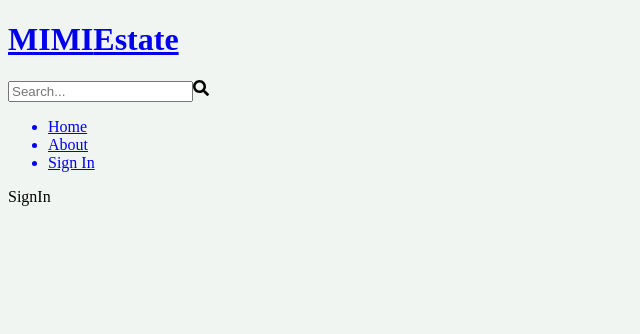
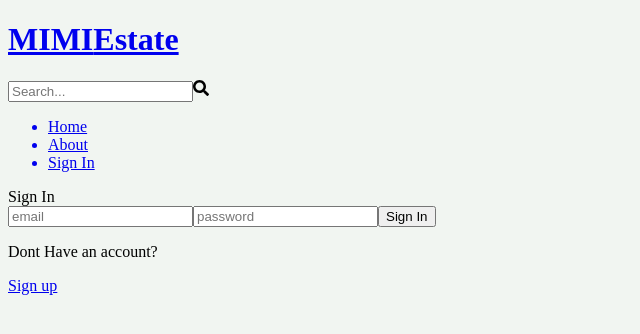
Before and after one commit to miminthikhaff/MIMI-estate, a React (Create React App) app: page /Sign-In in a window 1280 px wide. Shown: the top 334 px of the page, without its empty margins (0-640 px from the left). Built offline with nearby package versions, Linux system fonts and the light colour scheme.

Commit message:
add redux toolkit

```diff
--- a/package.json
+++ b/package.json
@@ -3,12 +3,14 @@
   "version": "0.1.0",
   "private": true,
   "dependencies": {
+    "@reduxjs/toolkit": "^1.9.7",
     "@testing-library/jest-dom": "^5.17.0",
     "@testing-library/react": "^13.4.0",
     "@testing-library/user-event": "^13.5.0",
     "react": "^18.2.0",
     "react-dom": "^18.2.0",
     "react-icons": "^4.12.0",
+    "react-redux": "^8.1.3",
     "react-router-dom": "^6.20.0",
     "react-scripts": "^5.0.1",
     "web-vitals": "^2.1.4"
--- a/src/Pages/SignIn.jsx
+++ b/src/Pages/SignIn.jsx
@@ -1,11 +1,83 @@
-import React from 'react'
+import React, { useState } from "react";
+import { Link, useNavigate } from "react-router-dom";
+import { useDispatch, useSelector } from "react-redux";
+import {
+  signInStart,
+  signInSuccess,
+  signInFailure,
+} from '../redux/user/userSlice';
 
-function SignIn() {
+export default function SignIn() {
+  const dispatch = useDispatch(); // Add this line to import dispatch
+  const [formData, setFormData] = useState({});
+  const { loading, error } = useSelector((state) => state.user);
+  const navigate = useNavigate();
+  const handleChange = (e) => {
+    setFormData({
+      ...formData,
+      [e.target.id]: e.target.value,
+    });
+  };
+
+  const handleSubmit = async (e) => {
+    e.preventDefault();
+    try {
+      dispatch(signInStart());
+      const res = await fetch("/api/auth/signin", {
+        method: "POST",
+        headers: {
+          "Content-Type": "application/json",
+        },
+        body: JSON.stringify(formData),
+      });
+      const data = await res.json();
+      console.log(data);
+      if (data.success === false) {
+        dispatch(signInFailure(data.message));
+        return;
+      }
+
+      dispatch(signInSuccess(data));
+      navigate('/');
+    } catch (error) {
+      dispatch(signInFailure(error.message));
+    }
+  };
+
+  console.log(formData);
   return (
-    <div>
-      SignIn
+    <div className="max-w-lg p-3 mx-auto">
+      <div className="text-3xl font-semibold text-center my-7">Sign In</div>
+      <form onSubmit={handleSubmit} className="flex flex-col gap-4">
+        <input
+          type="email"
+          placeholder="email"
+          className="p-3 border rounded-lg"
+          id="email"
+          onChange={handleChange}
+        />
+        <input
+          type="password"
+          placeholder="password"
+          className="p-3 border rounded-lg"
+          id="password"
+          onChange={handleChange}
+        />
+
+        <button
+          disabled={loading}
+          className="p-3 text-white uppercase rounded-lg bg-slate-700 Sign up hover:opacity-95 disabled:opacity-80"
+        >
+          {loading ? "loading..." : "Sign In"}
+        </button>
+      </form>
+      <div className="flex gap-2 mt-5">
+        <p>Dont Have an account?</p>
+        <Link to="/sign-up">
+          <span className="text-blue-700">Sign up</span>
+        </Link>
+      </div>
+      {error && <p className="mt-5 text-red-500">{error}</p>}
     </div>
-  )
+  );
 }
-
-export default SignIn
--- a/src/Pages/SignUp.jsx
+++ b/src/Pages/SignUp.jsx
@@ -1,42 +1,87 @@
-import React from "react";
-import {Link} from 'react-router-dom'
+import React, { useState } from "react";
+import { Link, useNavigate } from "react-router-dom";
 
-function SignUp() {
+
+export default function SignUp() {
+  const [formData, setFormData] = useState({});
+  const [error, setError] = useState(null);
+  const [loading, setLoading] = useState(false);
+  const navigate = useNavigate();
+  const handleChange = (e) => {
+    setFormData({
+      ...formData,
+      [e.target.id]: e.target.value,
+    });
+  };
+
+  const handleSubmit = async (e) => {
+    e.preventDefault();
+    try {
+      setLoading(true);
+      const res = await fetch("/api/auth/signup", {
+        method: "POST",
+        headers: {
+          "Content-Type": "application/json",
+        },
+        body: JSON.stringify(formData),
+      });
+      const data = await res.json();
+      console.log(data);
+      if (data.success === false) {
+        setLoading(false);
+        setError(data.message);
+        return;
+      }
+      setLoading(false);
+      setError(null);
+      navigate('/sign-in')
+    } catch (error) {
+      setLoading(false);
+      setError(error.message);
+    }
+  };
+
+  console.log(formData);
   return (
     <div className="max-w-lg p-3 mx-auto">
       <div className="text-3xl font-semibold text-center my-7">SignUp</div>
-      <form className="flex flex-col gap-4">
+      <form onSubmit={handleSubmit} className="flex flex-col gap-4">
         <input
           type="text"
           placeholder="username"
           className="p-3 border rounded-lg"
-          id="user"
+          id="username"
+          onChange={handleChange}
         />
         <input
           type="email"
           placeholder="email"
           className="p-3 border rounded-lg"
           id="email"
+          onChange={handleChange}
         />
         <input
           type="password"
           placeholder="password"
           className="p-3 border rounded-lg"
           id="password"
+          onChange={handleChange}
         />
 
-        <button className="p-3 text-white uppercase rounded-lg bg-slate-700 Sign up hover:opacity-95 disabled:opacity-80">
-          Sign up
+        <button
+          disabled={loading}
+          className="p-3 text-white uppercase rounded-lg bg-slate-700 Sign up hover:opacity-95 disabled:opacity-80"
+        >
+          {loading ? "loading..." : "Sign up"}
         </button>
       </form>
       <div className="flex gap-2 mt-5">
         <p>Have an account?</p>
-        <Link to = {"/sign-in"}>
-          <span className="text-blue-700" >Sign in</span>
+        <Link to="/sign-in">
+          <span className="text-blue-700">Sign in</span>
         </Link>
       </div>
+      { error && <p className="mt-5 text-red-500">{ error }</p> }
     </div>
   );
 }
-
-export default SignUp;
--- a/src/index.js
+++ b/src/index.js
@@ -1,14 +1,17 @@
 import React from 'react';
-import ReactDOM from 'react-dom/client';
+import ReactDOM from 'react-dom';
 import './index.css';
 import App from './App';
 import reportWebVitals from './reportWebVitals';
+import { Provider } from 'react-redux';
+import {store} from './redux/store.js';
 
-const root = ReactDOM.createRoot(document.getElementById('root'));
-root.render(
+ReactDOM.createRoot(document.getElementById('root')).render(
   <React.StrictMode>
-    <App />
-  </React.StrictMode>
+    <Provider store={store}>
+      <App />
+    </Provider>
+  </React.StrictMode>,
 );
 
 // If you want to start measuring performance in your app, pass a function
--- /dev/null
+++ b/src/redux/store.js
@@ -0,0 +1,25 @@
+import { /* combineReducers,  */configureStore } from '@reduxjs/toolkit';
+import userReducer from './user/userSlice';
+
+/* import { persistReducer, persistStore } from 'redux-persist';
+import storage from 'redux-persist/lib/storage';
+
+const rootReducer = combineReducers({ user: userReducer }); */
+
+/* const persistConfig = {
+  key: 'root',
+  storage,
+  version: 1,
+};
+
+const persistedReducer = persistReducer(persistConfig, rootReducer); */
+
+export const store = configureStore({
+  // reducer: persistedReducer,
+  reducer: {user: userReducer},
+  middleware: (getDefaultMiddleware) =>
+    getDefaultMiddleware({
+      serializableCheck: false,
+    }),});
+
+/* export const persistor = persistStore(store); */
--- /dev/null
+++ b/src/redux/user/userSlice.js
@@ -0,0 +1,30 @@
+ import { createSlice } from '@reduxjs/toolkit';
+
+ const initialState = {
+  currentUser: null,
+  error: null,
+  loading: false,
+};
+
+const userSlice = createSlice({
+  name: 'user',
+  initialState,
+  reducers: {
+    signInStart: (state) => {
+      state.loading = true;
+    },
+    signInSuccess: (state, action) => {
+      state.currentUser = action.payload;
+      state.loading = false;
+      state.error = null;
+    },
+    signInFailure: (state, action) => {
+      state.error = action.payload;
+      state.loading = false;
+    }
+  }
+});
+
+export const { signInStart, signInSuccess, signInFailure } = userSlice.actions;
+
+export default userSlice.reducer;
--- /dev/null
+++ b/vite.config.js
@@ -0,0 +1,17 @@
+import { defineConfig } from 'vite';
+import react from '@vitejs/plugin-react-swc';
+
+// https://vitejs.dev/config/
+export default defineConfig({
+    server: {
+        proxy: {
+            '/api': {
+                target: 'http://localhost:5000',
+                secure: false,
+            },
+        },
+    },
+
+    Plugin: [react()],
+
+});
```
Also changed, not shown: src/main.jsx (added, +29 -0 lines), 1 other file (tests, documents, lock files or other folders).
